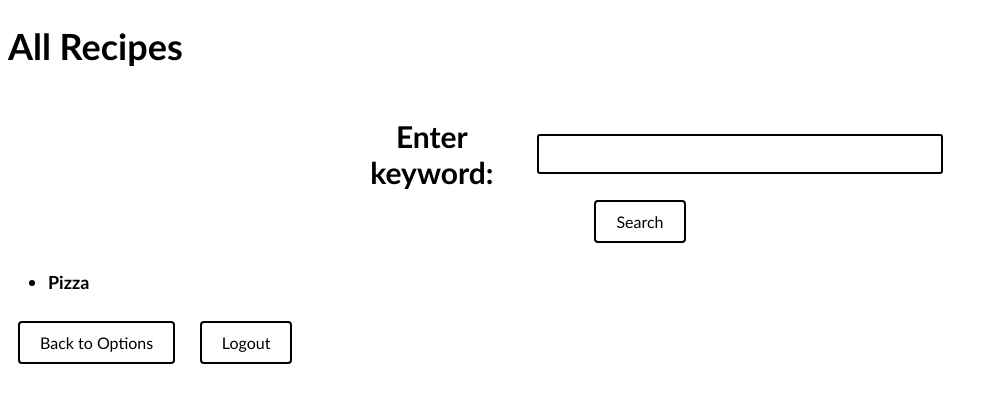
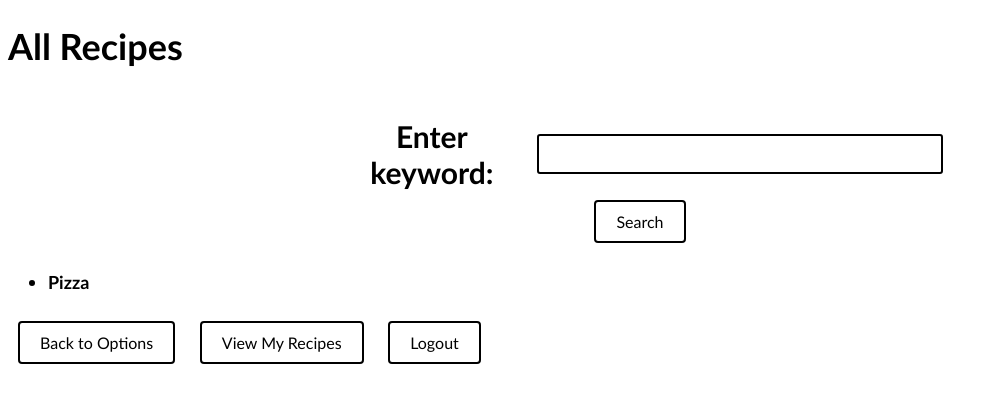
Before and after one commit to dhruveleven/flaskrecipesharing, a Flask app: page /recipes in a window 1280 px wide. Shown: the top 403 px of the page, without its empty margins (0-998 px from the left). Run offline with Flask 3, Linux system fonts and the light colour scheme; a user stored in the database is signed in.

Commit message:
Update recipes.html

```diff
--- a/templates/recipes.html
+++ b/templates/recipes.html
@@ -44,6 +44,7 @@
           Back to Options
         </button></a
       >
+       <a href="{{ url_for('my_recipes') }}"><button class="buttondesign" id="recipes-buttons">View My Recipes</button></a>
       <a href="/logout"
         ><button class="buttondesign" id="recipes-buttons">Logout</button></a
       >
```
